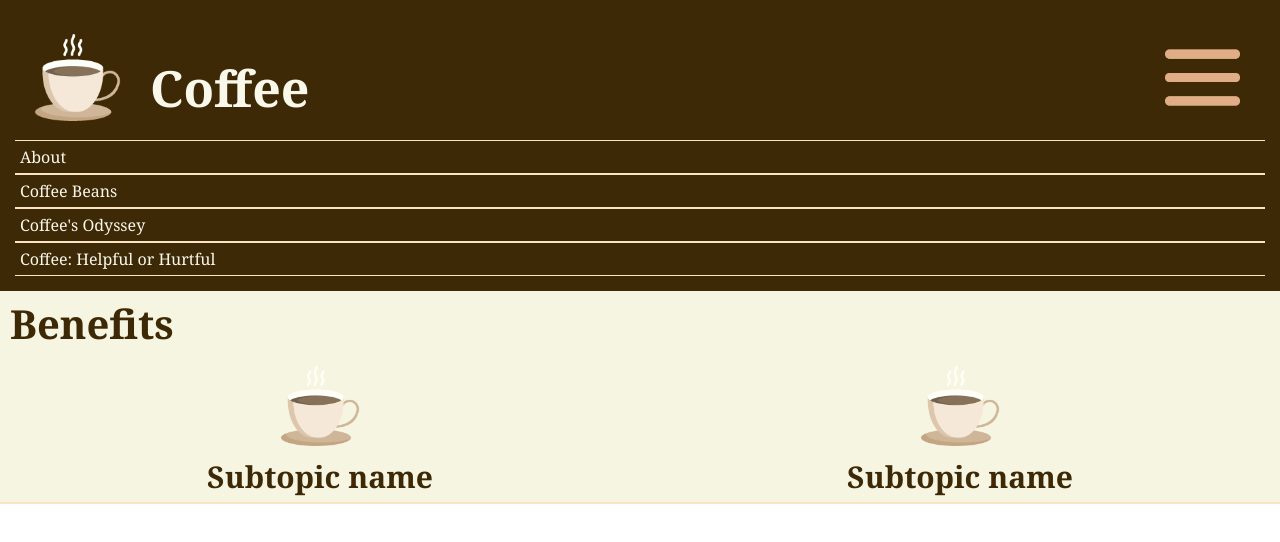
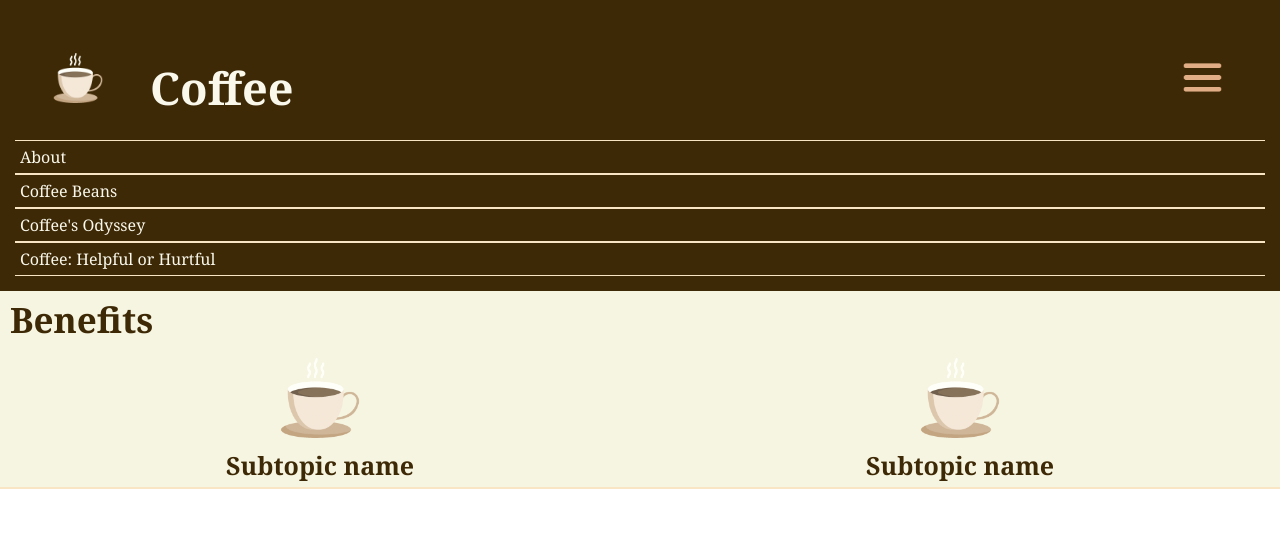
Before and after one commit to ALR674/ALR674.github.io, a plain HTML site: page subtopic3.html in a window 1280 px wide. Both pictures are taken after a click on the picture 1202 px from the left and 77 px from the top of the page. Drawn offline with Linux system fonts and the light colour scheme.

Commit message:
added transition to menu button

```diff
--- a/css/style.css
+++ b/css/style.css
@@ -14,16 +14,16 @@ body {
 }
 
 h1 { /* used in the heading, the title */
-    font-size: 50px;
+    font-size: 45px;
 }
 
 h2 { /* used for Benefits and Risks headers */
     padding: 5px 10px;
-    font-size: 40px;
+    font-size: 35px;
 }
 
 h3 { /* section titles */
-    font-size: 30px;
+    font-size: 25px;
 }
 
 .heading {
@@ -36,18 +36,23 @@ h3 { /* section titles */
 }
 
 .heading img {
-    max-width: 100%; /* prevents image from expanding too large */
+    /*max-width: 100%; /* prevents image from expanding too large */
     justify-self: center; /* all grid items vertically centralised */
 }
 
 #logo {
-    max-height: 70%; /*image cannot be too tall */
-    min-height: 60%; /* image cannot be squished down too small */
+    /*/max-height: 70%; /*image cannot be too tall */
+    /*min-height: 60%; /* image cannot be squished down too small */
+    max-height: 50px; /*image cannot be too tall */
+    min-height: 30px; /* image cannot be squished down too small */
 }
 
 #menu {
+    max-width: 100%; /* prevents image from expanding too large */
     max-height: 60%; /*image cannot be too tall */
     min-height: 50%; /* image cannot be squished down too small */
+
+    transition: all 0.2s ease-in-out; /* used to animate rotation */
 }
 
 .title {
--- a/js/script.js
+++ b/js/script.js
@@ -1,8 +1,15 @@
 //for the mobile & tablet drop down navigation menu
+var menuOpen = false; //used to decide what degree to rotate the menu icon to
 let menu = document.querySelector("#menu"); //find the menu icon img
 let dropDown = document.querySelector(".navi"); //find drop down menu
 menu.addEventListener("click", ()=> {
+    var rotationDegree = menuOpen ? 0 : 90; //if menu is open, rotate back to OG position
+        //else rotate to 90 degree
+    var scalingBy = menuOpen ? 1 : -0.5;
     dropDown.classList.toggle("hidden");
+    //menu.style.transform = 'rotate('+rotationDegree+'deg)';
+    menu.style.transform = 'scale('+scalingBy+','+scalingBy+')';
+    menuOpen = !menuOpen;
 });
 
 let opened; /* stores which pop up is opened, used to decide which pop up to close when the x close button of a pop up is pressed */
```
